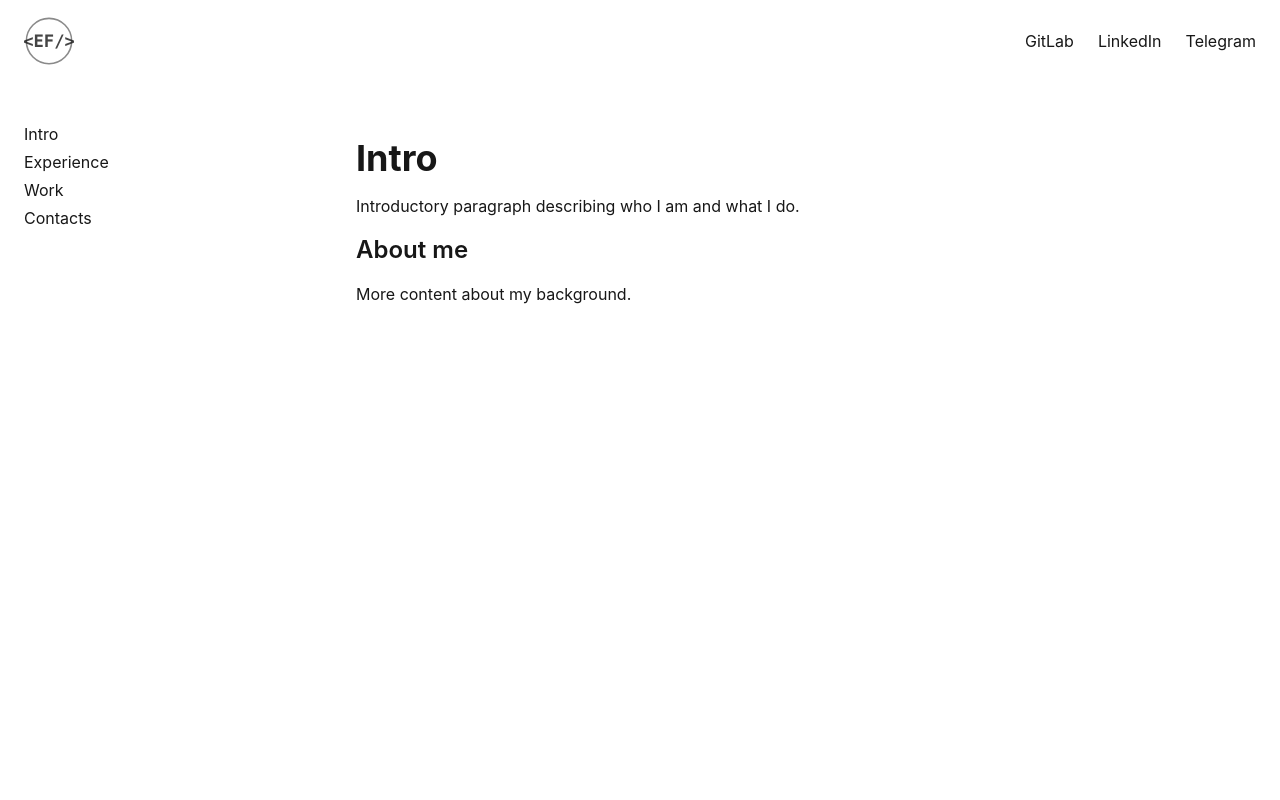
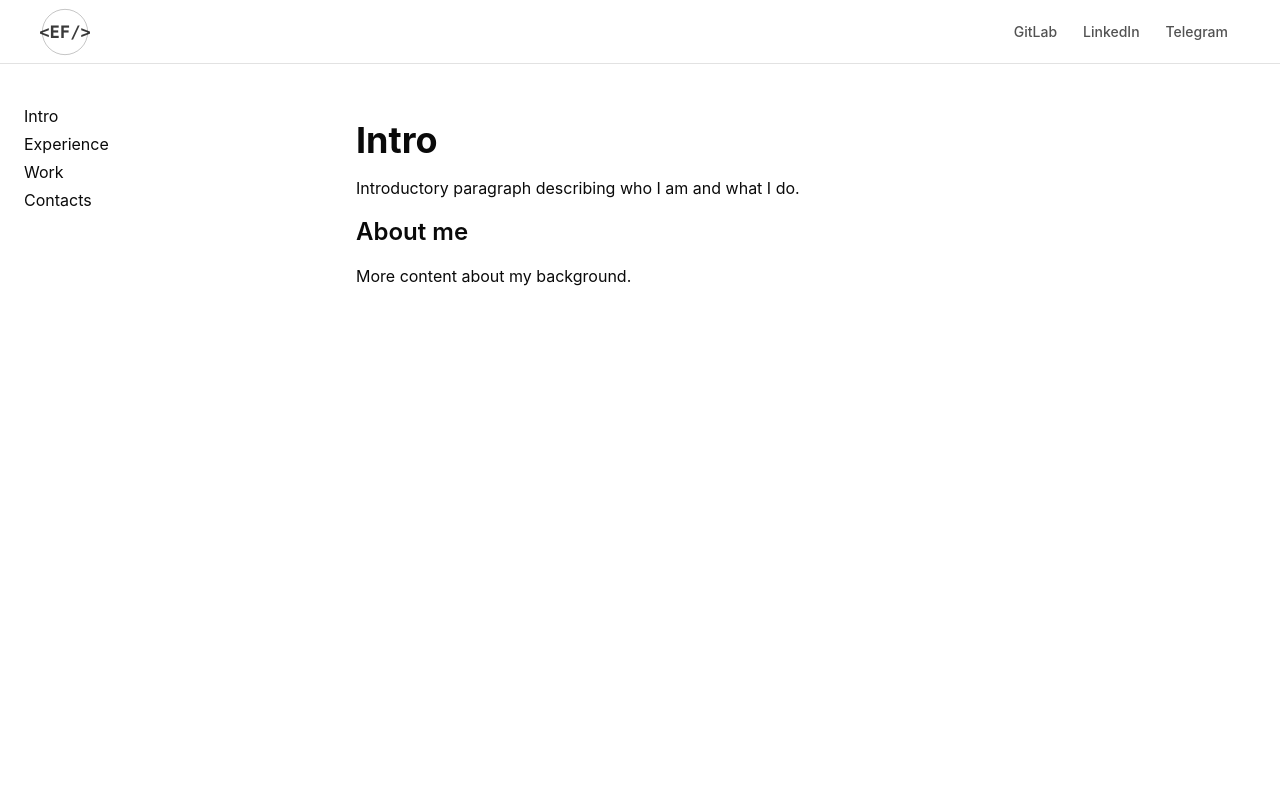
Before and after one commit to radiumfox/elenafisak.dev, a Next.js app: page / in a window 1280 px wide. Shown: the top 800 px of the page. Built offline with nearby package versions, Linux system fonts and the light colour scheme.

Commit message:
feat: style header

```diff
--- a/src/app/globals.css
+++ b/src/app/globals.css
@@ -2,20 +2,35 @@
 
 :root {
   --background: #ffffff;
-  --foreground: #171717;
+  --foreground: #0a0a0a;
+  --subtle: #f6f6f6;
+  --line: #e2e2e2;
+  --muted: #525252;
+  --faint: #707070;
+  --accent: #ff1f8f;
 }
 
 @theme inline {
   --color-background: var(--background);
   --color-foreground: var(--foreground);
+  --color-subtle: var(--subtle);
+  --color-line: var(--line);
+  --color-muted: var(--muted);
+  --color-faint: var(--faint);
+  --color-accent: var(--accent);
   --font-sans: var(--font-geist-sans);
   --font-mono: var(--font-geist-mono);
 }
 
 @media (prefers-color-scheme: dark) {
   :root {
-    --background: #0a0a0a;
-    --foreground: #ededed;
+    --background: #0d0a0c;
+    --foreground: #eaeae8;
+    --subtle: #171316;
+    --line: #28282b;
+    --muted: #a8a8a5;
+    --faint: #80807e;
+    --accent: #ff2e97;
   }
 }
 
--- a/src/app/layout.tsx
+++ b/src/app/layout.tsx
@@ -6,7 +6,7 @@ import { FooterBase } from '@/components/FooterBase';
 import { MenuDropdown } from '@/components/MenuDropdown';
 import { NAV_LINKS, SOCIAL_LINKS } from '@/lib/router/routes';
 import { COPYRIGHT } from '@/lib/copyrights/copyright';
-import { Logo } from '@/components/icons/Logo';
+import { Logo } from '@/lib/icons/Logo';
 
 export default function RootLayout({ children }: { children: ReactNode }) {
   return (
--- a/src/components/HeaderBase/HeaderBase.tsx
+++ b/src/components/HeaderBase/HeaderBase.tsx
@@ -15,10 +15,10 @@ interface HeaderBaseProps {
 
 export function HeaderBase({ logo, links }: HeaderBaseProps) {
   return (
-    <header className="sticky top-0 z-50 flex w-full flex-col px-6 py-4">
-      <nav className="flex items-center justify-between">
-        <Link className="w-[50px] h-[50px]" href="/">{logo}</Link>
-        <div className="flex items-center gap-6">
+    <header className="sticky top-0 z-40 flex h-16 w-full items-center border-b border-line bg-background px-5 md:px-10">
+      <nav className="flex w-full items-center justify-between">
+        <Link className="h-[50px] w-[50px]" href="/">{logo}</Link>
+        <div className="flex items-center gap-0.5">
           {links.map((link) => (
             <HeaderBaseLink key={link.label} href={link.href} target={link.target}>
               {link.label}
--- a/src/components/HeaderBase/HeaderBaseLink.tsx
+++ b/src/components/HeaderBase/HeaderBaseLink.tsx
@@ -9,7 +9,15 @@ interface HeaderBaseLinkProps {
 
 export function HeaderBaseLink({ href, children, target }: HeaderBaseLinkProps) {
   if (href) {
-    return <Link href={href} target={target}>{children}</Link>;
+    return (
+      <Link
+        href={href}
+        target={target}
+        className="rounded-full px-3 py-1.5 text-sm font-medium text-muted transition-colors hover:bg-subtle hover:text-foreground"
+      >
+        {children}
+      </Link>
+    );
   }
   return <span>{children}</span>;
 }
--- a/src/components/icons/Logo.tsx
+++ b/src/lib/icons/Logo.tsx
@@ -14,8 +14,8 @@ export function Logo({ className, ...props }: SVGProps<SVGSVGElement>) {
         cy="32"
         r="29"
         stroke="currentColor"
-        strokeWidth="2"
-        opacity="0.5"
+        strokeWidth="1"
+        opacity="0.3"
       />
       <text
         x="32"
```
